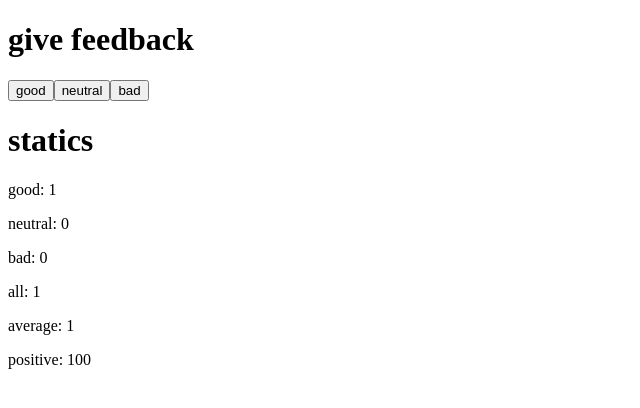
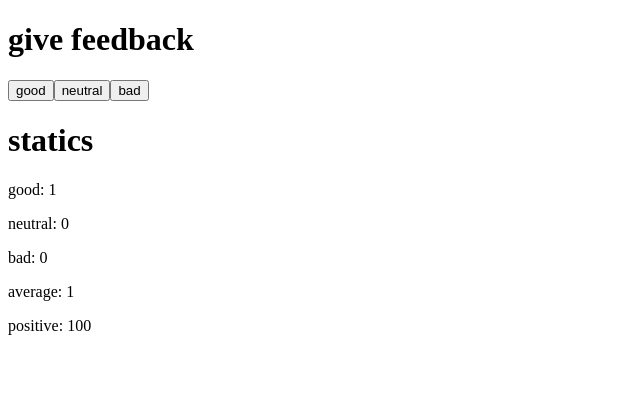
Before and after one commit to OthmanTabeche/FullStackOpen2025, a React (Vite) app in the folder part1/: page / in a window 1280 px wide. Both pictures are taken after a click on the button "good". Shown: the top 408 px of the page, without its empty margins (0-640 px from the left). Built offline with nearby package versions, Linux system fonts and the light colour scheme.

Commit message:
unicafe 1.10

```diff
--- a/part1/src/App.jsx
+++ b/part1/src/App.jsx
@@ -1,4 +1,8 @@
 import { useState } from 'react'
+
+const StatisticLine = ( {text, value} ) => {
+ return <p> {text}: {value} </p>
+}
 
 const Statistics = ( {good, neutral, bad, all, average, positive} ) => {
 
@@ -7,15 +11,14 @@ const Statistics = ( {good, neutral, bad, all, average, positive} ) => {
   }
 
   return (
-      <div>
-        <h1>statics</h1>
-        <p>good: {good} </p>
-        <p>neutral: {neutral} </p>
-        <p>bad: {bad} </p>
-        <p>all: {all}</p>
-        <p>average: {average}</p>
-        <p>positive: {positive}</p>
-      </div>
+    <div>
+      <h1>statics</h1>
+      <StatisticLine text="good" value={good} />
+      <StatisticLine text="neutral" value={neutral} />
+      <StatisticLine text="bad" value={bad} />
+      <StatisticLine text="average" value={average} />
+      <StatisticLine text="positive" value={positive} />
+    </div>
     )
 }
 
```
